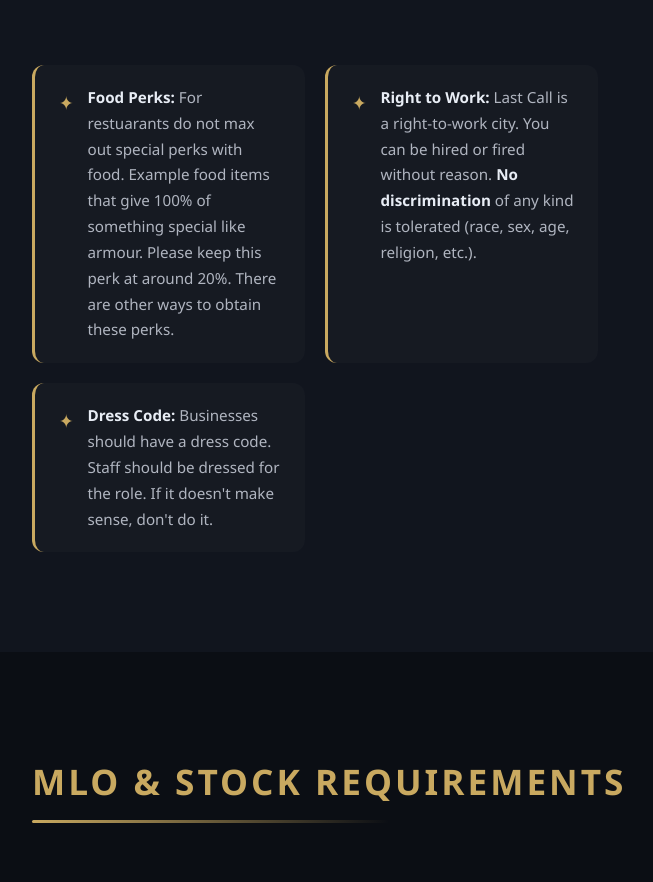
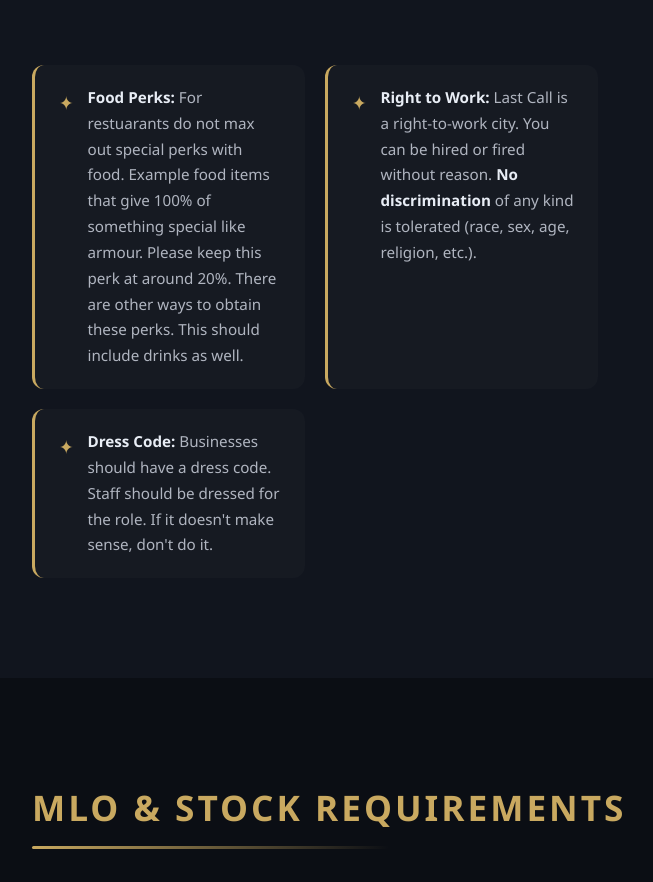
Before and after one commit to DixieRose900/bbb-website, a plain HTML site: page index.html in a window 1280 px wide. Shown: the part 4481-5363 px from the top of the page, without its empty margins (32-685 px from the left). Drawn offline with Linux system fonts and the light colour scheme.

Commit message:
Update food perks description in index.html
Added clarification to food perks to include drinks.

```diff
--- a/index.html
+++ b/index.html
@@ -836,7 +836,7 @@
                 <div class="rules-grid">
                 <div class="rule-item">
                     <span class="bullet">✦</span>
-                    <p><strong>Food Perks:</strong> For restuarants do not max out special perks with food.  Example food items that give 100% of something special like armour. Please keep this perk at around 20%. There are other ways to obtain these perks.</p>
+                    <p><strong>Food Perks:</strong> For restuarants do not max out special perks with food.  Example food items that give 100% of something special like armour. Please keep this perk at around 20%. There are other ways to obtain these perks. This should include drinks as well.</p>
                 </div>
                 <div class="rule-item">
                     <span class="bullet">✦</span>
```
